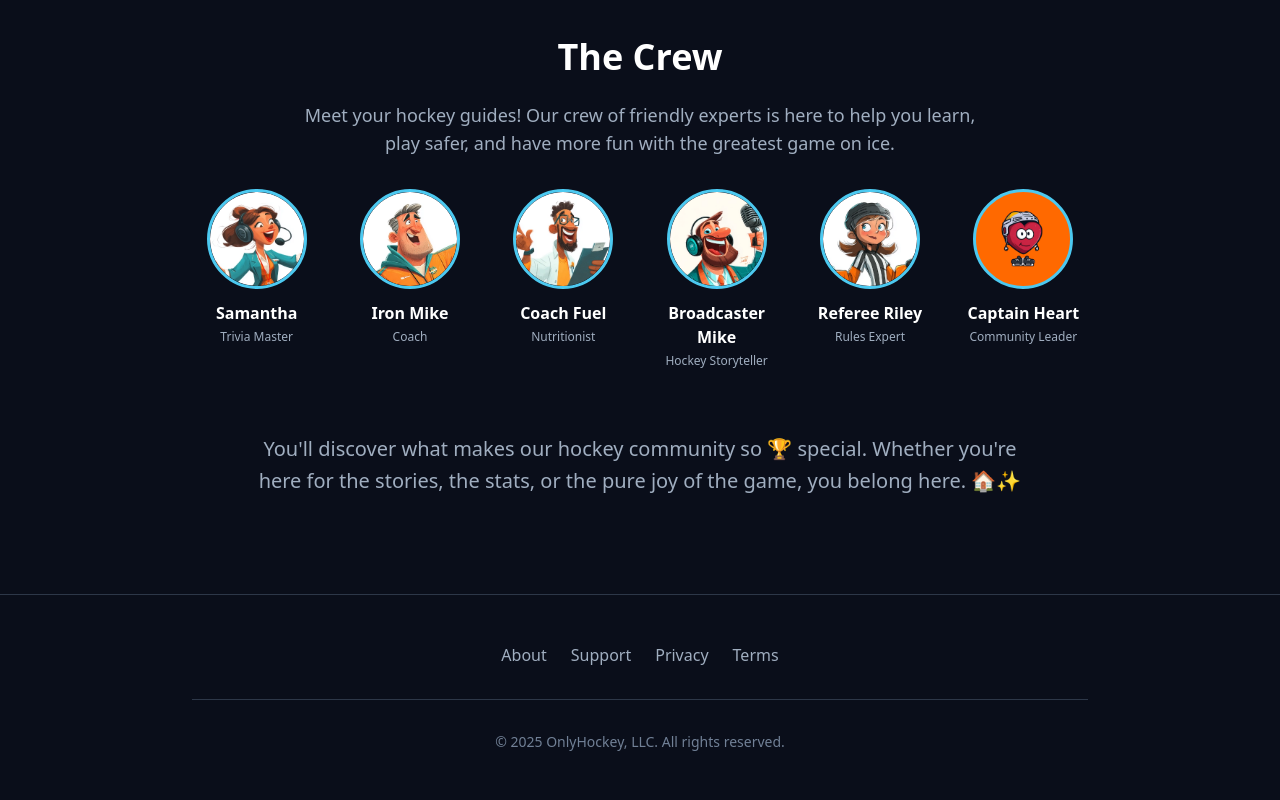
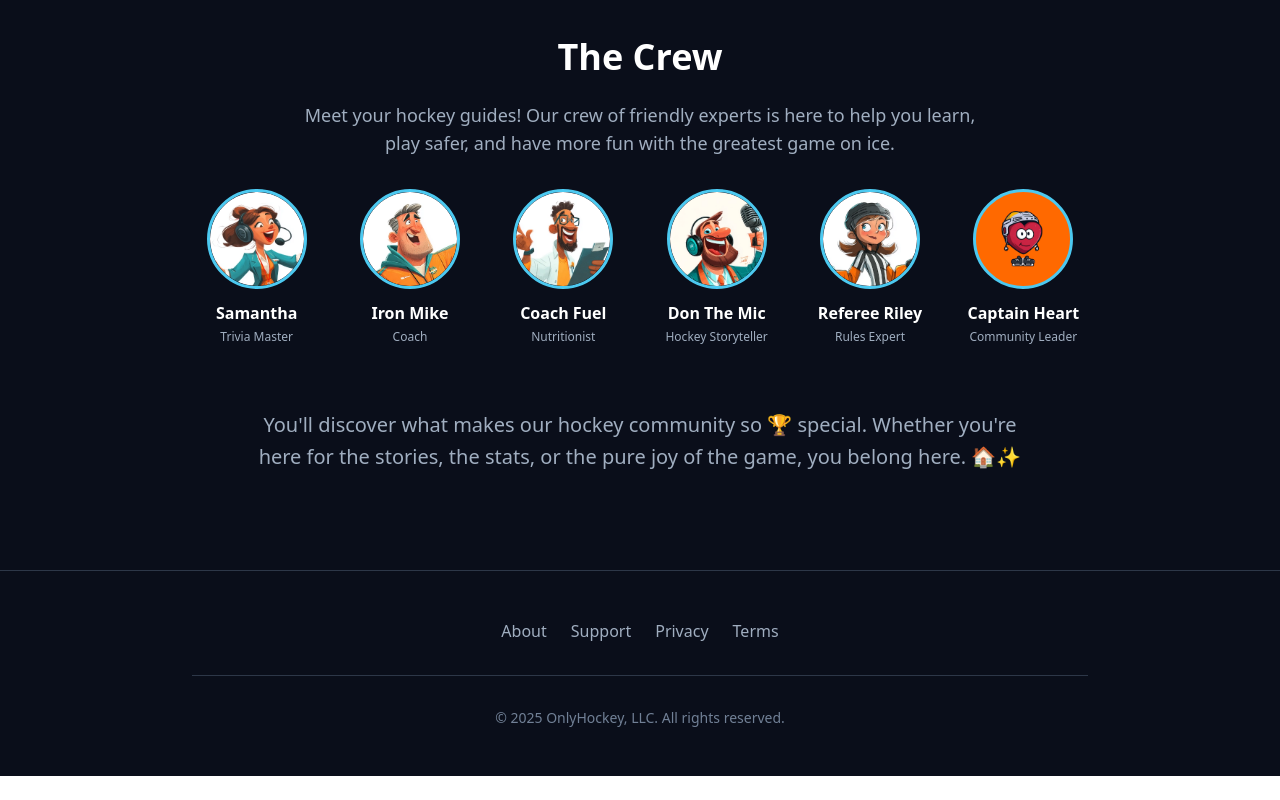
Before and after one commit to avintas/ohd, a Next.js app: page / in a window 1280 px wide. Shown: the part 887-1687 px from the top of the page. After the commit the page ends 1663 px from the top, so only its background shows below. Built offline with nearby package versions, Linux system fonts and the light colour scheme.

Commit message:
redesign of personas routes

```diff
--- a/src/app/behind-the-mic/BehindTheMicClient.tsx
+++ b/src/app/behind-the-mic/BehindTheMicClient.tsx
@@ -83,7 +83,7 @@
             <div className="flex justify-center lg:justify-end">
               <div className="text-center">
                 <Image
-                  src="/pims/pim-1002.webp"
+                  src="/pims/pim-1011.webp"
                   alt="Don The Mic - Broadcaster"
                   width={512}
                   height={512}
--- a/src/app/fuel-station/FuelStationClient.tsx
+++ b/src/app/fuel-station/FuelStationClient.tsx
@@ -83,7 +83,7 @@
             <div className="flex justify-center lg:justify-end">
               <div className="text-center">
                 <Image
-                  src="/pims/pim-1011.webp"
+                  src="/pims/pim-1010.webp"
                   alt="Coach Fuel - Nutrition Expert"
                   width={512}
                   height={512}
--- a/src/app/rule-book/RuleBookClient.tsx
+++ b/src/app/rule-book/RuleBookClient.tsx
@@ -83,7 +83,7 @@
             <div className="flex justify-center lg:justify-end">
               <div className="text-center">
                 <Image
-                  src="/pims/pim-1010.webp"
+                  src="/pims/pim-1007.webp"
                   alt="Referee Riley - Official"
                   width={512}
                   height={512}
--- a/src/components/TheCrew.tsx
+++ b/src/components/TheCrew.tsx
@@ -61,18 +61,18 @@
             <p className="text-xs text-[#a0aec0] group-hover:text-[#fbbf24] transition-colors duration-300">Nutritionist</p>
           </Link>
 
-          {/* Broadcaster Mike - Hockey Storyteller */}
-          <Link href="/broadcaster-mike" className="text-center group block">
+          {/* Don The Mic - Hockey Storyteller */}
+          <Link href="/behind-the-mic" className="text-center group block">
             <div className="relative mb-3">
               <Image
                 src="/pims/pim-1011.webp"
-                alt="Broadcaster Mike - Hockey Storyteller"
+                alt="Don The Mic - Hockey Storyteller"
                 width={100}
                 height={100}
                 className="w-16 h-16 md:w-25 md:h-25 rounded-full mx-auto border-3 border-[#4cc9f0] group-hover:border-[#fbbf24] transition-colors duration-300 cursor-pointer"
               />
             </div>
-            <h3 className="text-sm md:text-base font-semibold text-white mb-1 group-hover:text-[#4cc9f0] transition-colors duration-300">Broadcaster Mike</h3>
+            <h3 className="text-sm md:text-base font-semibold text-white mb-1 group-hover:text-[#4cc9f0] transition-colors duration-300">Don The Mic</h3>
             <p className="text-xs text-[#a0aec0] group-hover:text-[#fbbf24] transition-colors duration-300">Hockey Storyteller</p>
           </Link>
 
```
